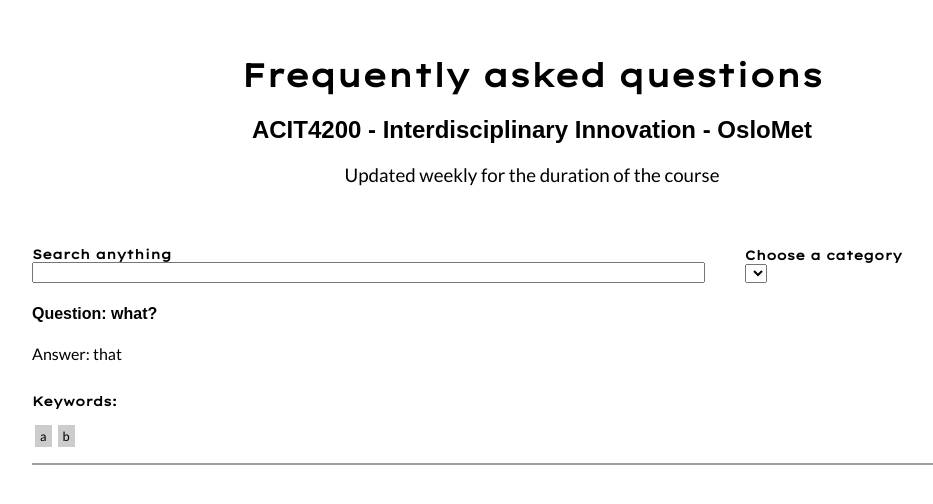
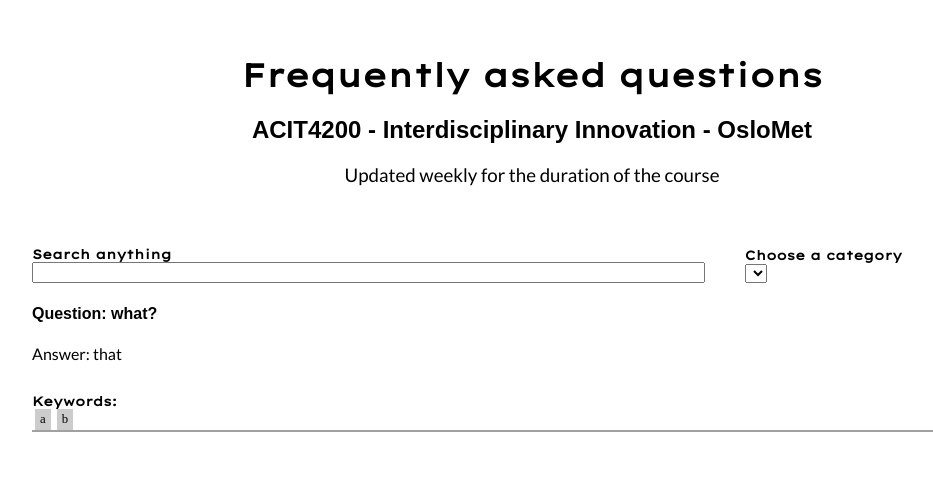
Before and after one commit to anafvana/QandA_Interdisciplinary_Innovation, a React (Create React App) app: page / in a window 1280 px wide. Shown: the top 504 px of the page, without its empty margins (108-1041 px from the left). Built offline with nearby package versions, Linux system fonts and the light colour scheme; no server answers; a web font is replaced by a local one.

Commit message:
Small edits + fetch

```diff
--- a/package.json
+++ b/package.json
@@ -34,5 +34,6 @@
       "last 1 firefox version",
       "last 1 safari version"
     ]
-  }
+  },
+  "proxy": "http://localhost:1323"
 }
--- a/src/components/CatSelector.js
+++ b/src/components/CatSelector.js
@@ -1,15 +1,15 @@
 //import './CatSelector.css'
 
 const CatSelector = (props) => {
-    return (
-        <div>
-            <label for="categories" class="propTitle">Choose a category</label>
-            <br></br>
-            <select name="categories" id="cat">
-
-            </select>
-        </div>
-    );
-}
+  return (
+    <div>
+      <label htmlFor="categories" className="propTitle">
+        Choose a category
+      </label>
+      <br></br>
+      <select name="categories" id="cat"></select>
+    </div>
+  );
+};
 
 export default CatSelector;
--- a/src/components/Keywords.js
+++ b/src/components/Keywords.js
@@ -1,20 +1,18 @@
-import './Keywords.css'
+import "./Keywords.css";
 
-import React from 'react';
+import React from "react";
 
 const Keywords = (props) => {
   return (
     <div>
       <h6 className="propTitle">Keywords:</h6>
-            <p>
+      <div>
         {props.kw.map((data) => (
-                    <div className="keyword">
-                    {data}
+          <div className="keyword">{data}</div>
+        ))}
       </div>
-                ))}
-            </p>
     </div>
-    )
-}
+  );
+};
 
 export default Keywords;
--- a/src/components/Questions.js
+++ b/src/components/Questions.js
@@ -1,15 +1,27 @@
-import React from 'react';
-import Entry from './Entry'
+import React from "react";
+import Entry from "./Entry";
+
+fetch("/entries")
+  .then((res) => res.json())
+  .then((data) => console.log(data))
+  .catch((error) => console.log(error));
 
 const Questions = () => {
-    const selectedQs = [{q: "what?", a: "that", kw:["a", "b"], categories:["1", "2"]}]
-    return (
-        <section name="Questions matching your query">
-            {selectedQs.map(q_and_a => (
-                <Entry question={q_and_a.q} answer={q_and_a.a} kw={q_and_a.kw} categories={q_and_a.categories}/>
-            ))}
-        </section>
-    );
-}
+  const selectedQs = [
+    { q: "what?", a: "that", kw: ["a", "b"], categories: ["1", "2"] },
+  ];
+  return (
+    <section name="Questions matching your query">
+      {selectedQs.map((q_and_a) => (
+        <Entry
+          question={q_and_a.q}
+          answer={q_and_a.a}
+          kw={q_and_a.kw}
+          categories={q_and_a.categories}
+        />
+      ))}
+    </section>
+  );
+};
 
 export default Questions;
```
Also changed, not shown: 1 other file (tests, documents, lock files or other folders). Lines whose indentation alone changed are shown as unchanged.
